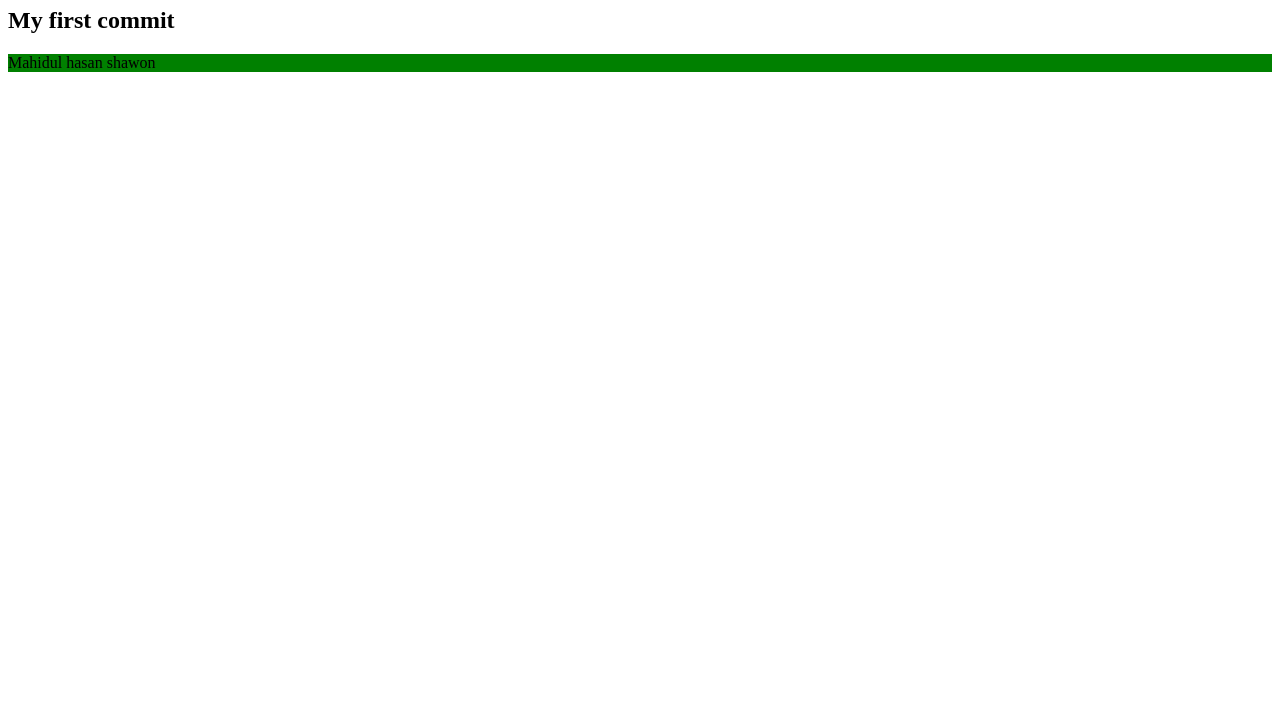
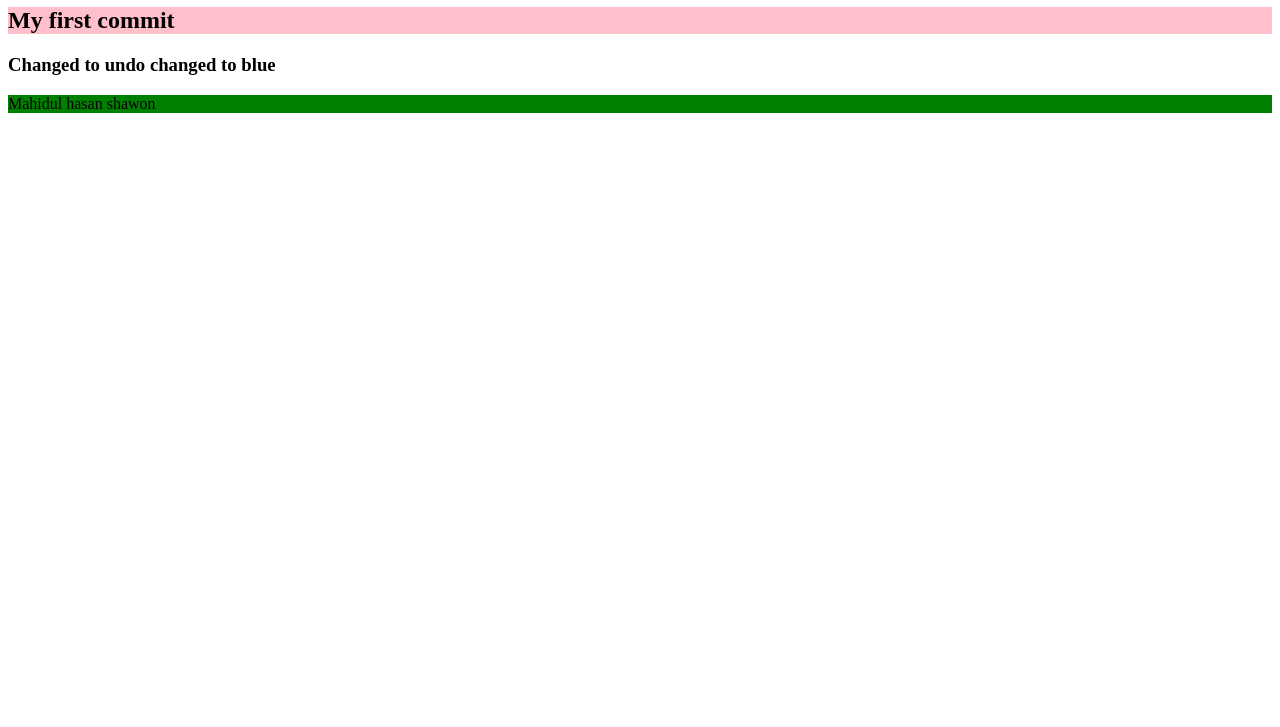
Before and after one commit to shawon07/hosting, a plain HTML site: page index.html in a window 1280 px wide. Shown: the part 73-800 px from the top of the page. Drawn offline with Linux system fonts and the light colour scheme.

Commit message:
again try

```diff
--- a/index.html
+++ b/index.html
@@ -7,6 +7,7 @@
     <title>Beautiful Css</title>
     <h1>My first git practice</h1>
     <h2>My first commit</h2>
+    <h3>Changed to undo changed to blue</h3>
     <link rel="stylesheet" href="style.css">
 </head>
 <body>
--- a/style.css
+++ b/style.css
@@ -6,3 +6,7 @@ p
     {
         background-color: green;
     }
+h2
+    {
+        background-color:pink;
+    }
```
